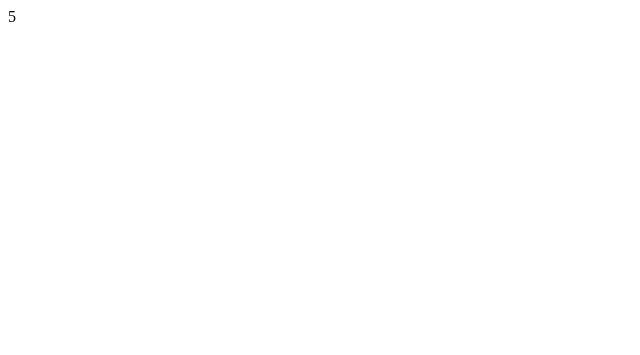
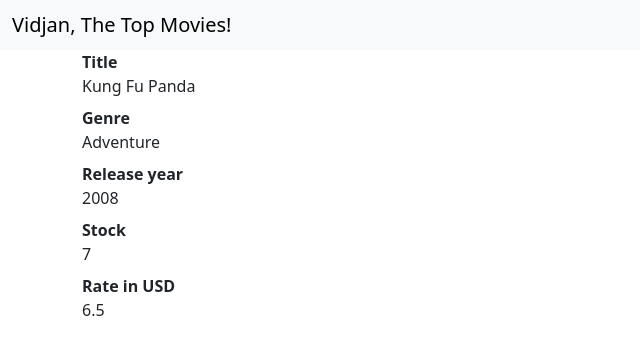
Before and after one commit to khalidNC/django_project_vidjan, a Django app: page /movies/5 in a window 1280 px wide. Before the commit the part shown is almost empty. Shown: the top 355 px of the page, without its empty margins (0-640 px from the left). Run offline with Django 3.2, Linux system fonts and the light colour scheme; data comes from the database, SQL or seed files in the repository.

Commit message:
Refactror base template title and render movie objects on detail page so created view fuction detail and template for this

```diff
--- /dev/null
+++ b/movies/templates/movies/detail.html
@@ -0,0 +1,16 @@
+{% extends "base.html" %}
+
+{% block content %}
+  <dl>
+    <dt>Title</dt>
+    <dd>{{ movie.title }}</dd>
+    <dt>Genre</dt>
+    <dd>{{ movie.genre }}</dd>
+    <dt>Release year</dt>
+    <dd>{{ movie.release_year }}</dd>
+    <dt>Stock</dt>
+    <dd>{{ movie.number_in_stock }}</dd>
+    <dt>Rate in USD</dt>
+    <dd>{{ movie.daily_rate }}</dd>
+  </dl>
+{% endblock  %}
--- a/movies/views.py
+++ b/movies/views.py
@@ -20,5 +20,9 @@ def index(request):
   return render(request, "movies/index.html", { "movies": movies })
 
 # Define a view function detail for the movie detail page and initially retunrs httpresponse for the movie_id
+# Create movie objects of Movie model and use get() method to get movie_id of a give id using keyword:argument like, id=movie_id
+# And now the fucntion returns the result of the render() method that takes request, template reference, and context object which is a dictionary we set a key called movie and set this to movie
 def detail(request, movie_id):
-  return HttpResponse(movie_id)
+  movie = Movie.objects.get(id=movie_id)
+  # return HttpResponse(movie_id)
+  return render(request, "movies/detail.html", {"movie": movie})
--- a/templates/base.html
+++ b/templates/base.html
@@ -10,7 +10,7 @@
     <!-- As a heading -->
     <nav class="navbar bg-body-tertiary">
       <div class="container-fluid">
-        <span class="navbar-brand mb-0 h1">Top Movies List and Rental Price</span>
+        <span class="navbar-brand mb-0 h1">Vidjan, The Top Movies!</span>
       </div>
     </nav>
     <main class="container">
```
